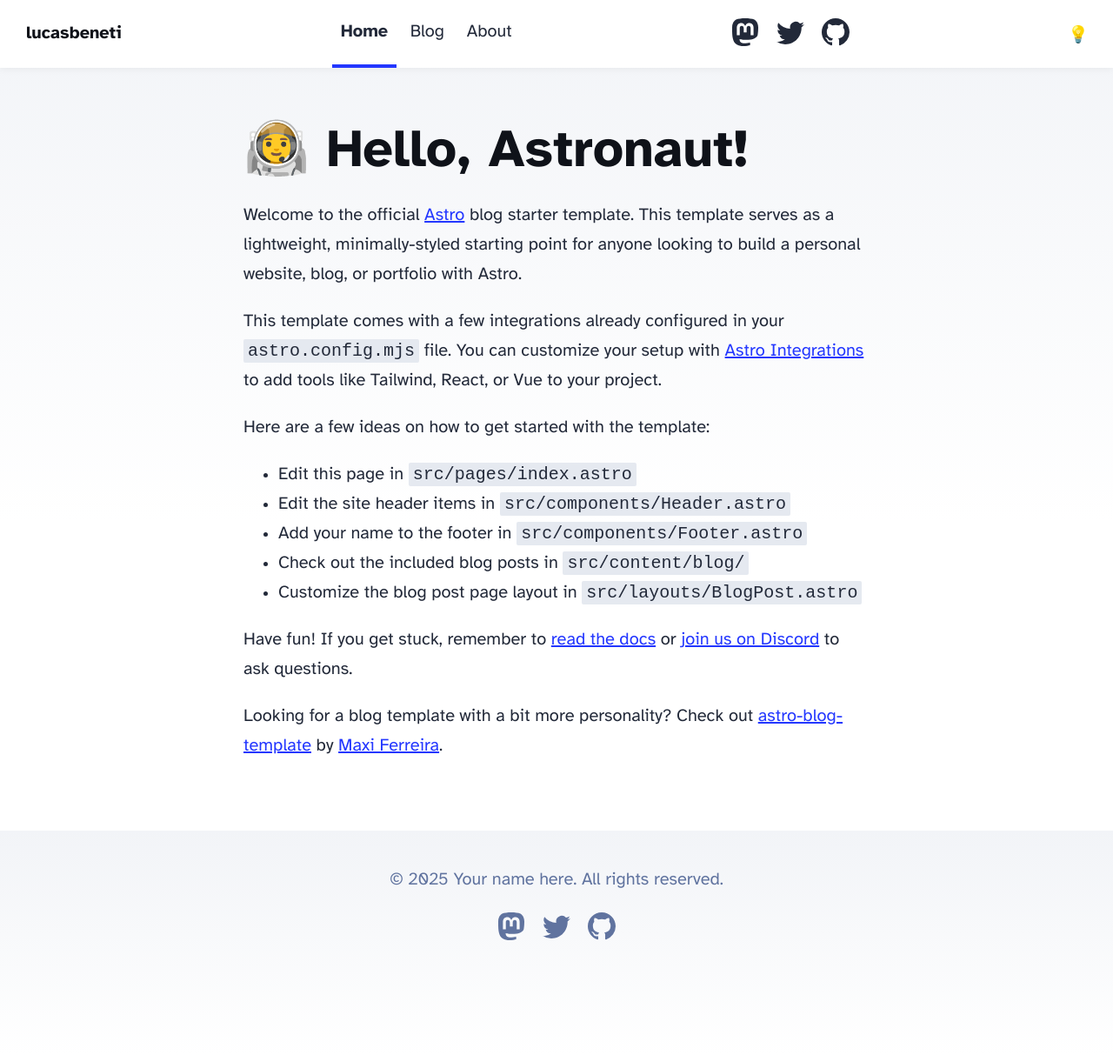
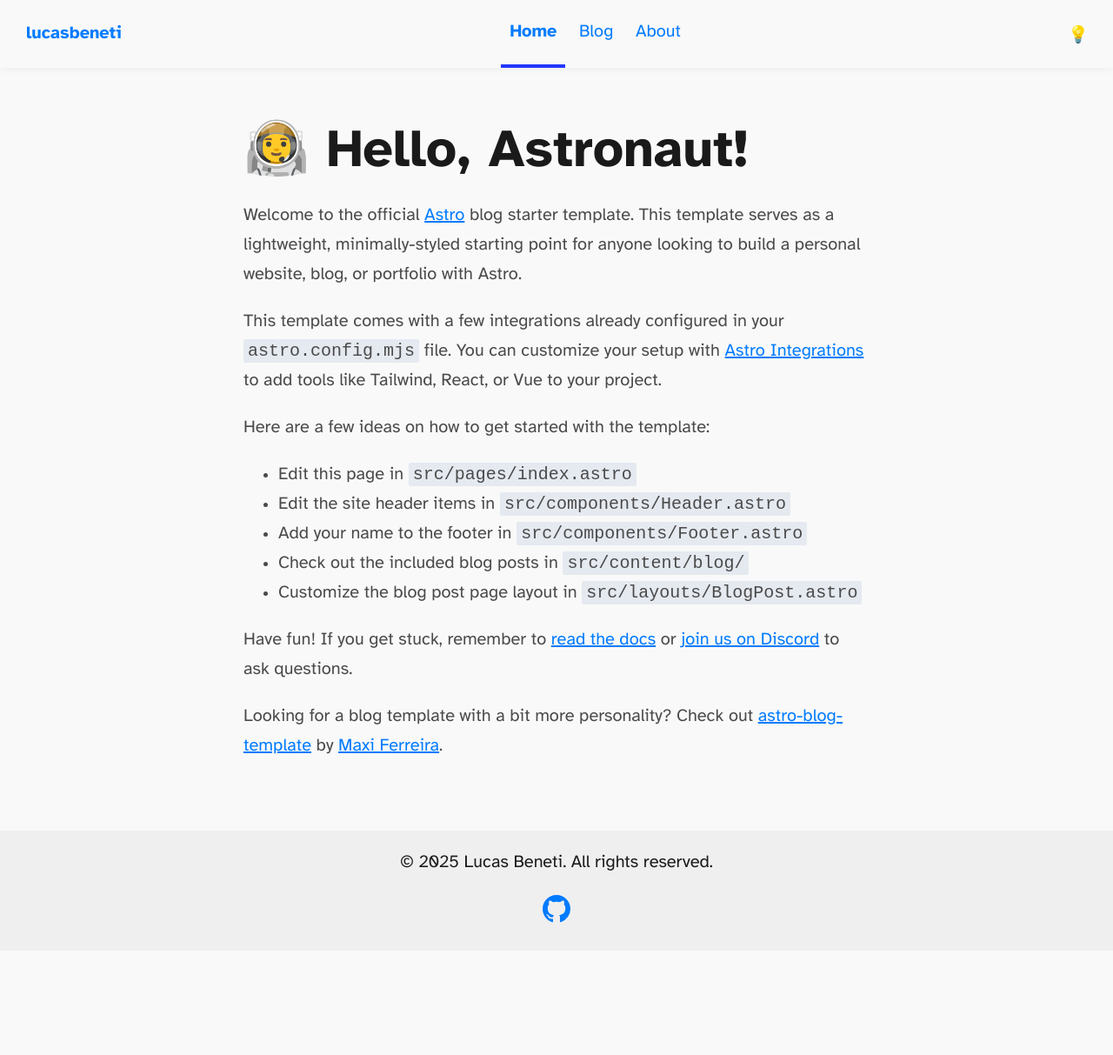
Before and after one commit to LucasBeneti/personal-blog, an Astro site: page / in a window 1280 px wide. Shown: the whole page at 87% size. After the commit the page ends 1093 px from the top, so only its background shows below. Built offline with nearby package versions, Linux system fonts and the light colour scheme; Astro itself is replaced by a stand-in of ours.

Commit message:
adding new themes colors and adjusting this colors into the correct place also added my first blog post

```diff
--- a/src/components/Footer.astro
+++ b/src/components/Footer.astro
@@ -3,33 +3,10 @@
 ---
 
 <footer>
-	&copy; {today.getFullYear()} Your name here. All rights reserved.
+	&copy; {today.getFullYear()} Lucas Beneti. All rights reserved.
 	<div class="social-links">
-		<a href="https://m.webtoo.ls/@astro" target="_blank">
-			<span class="sr-only">Follow Astro on Mastodon</span>
-			<svg
-				viewBox="0 0 16 16"
-				aria-hidden="true"
-				width="32"
-				height="32"
-				astro-icon="social/mastodon"
-				><path
-					fill="currentColor"
-					d="M11.19 12.195c2.016-.24 3.77-1.475 3.99-2.603.348-1.778.32-4.339.32-4.339 0-3.47-2.286-4.488-2.286-4.488C12.062.238 10.083.017 8.027 0h-.05C5.92.017 3.942.238 2.79.765c0 0-2.285 1.017-2.285 4.488l-.002.662c-.004.64-.007 1.35.011 2.091.083 3.394.626 6.74 3.78 7.57 1.454.383 2.703.463 3.709.408 1.823-.1 2.847-.647 2.847-.647l-.06-1.317s-1.303.41-2.767.36c-1.45-.05-2.98-.156-3.215-1.928a3.614 3.614 0 0 1-.033-.496s1.424.346 3.228.428c1.103.05 2.137-.064 3.188-.189zm1.613-2.47H11.13v-4.08c0-.859-.364-1.295-1.091-1.295-.804 0-1.207.517-1.207 1.541v2.233H7.168V5.89c0-1.024-.403-1.541-1.207-1.541-.727 0-1.091.436-1.091 1.296v4.079H3.197V5.522c0-.859.22-1.541.66-2.046.456-.505 1.052-.764 1.793-.764.856 0 1.504.328 1.933.983L8 4.39l.417-.695c.429-.655 1.077-.983 1.934-.983.74 0 1.336.259 1.791.764.442.505.661 1.187.661 2.046v4.203z"
-				></path></svg
-			>
-		</a>
-		<a href="https://twitter.com/astrodotbuild" target="_blank">
-			<span class="sr-only">Follow Astro on Twitter</span>
-			<svg viewBox="0 0 16 16" aria-hidden="true" width="32" height="32" astro-icon="social/twitter"
-				><path
-					fill="currentColor"
-					d="M5.026 15c6.038 0 9.341-5.003 9.341-9.334 0-.14 0-.282-.006-.422A6.685 6.685 0 0 0 16 3.542a6.658 6.658 0 0 1-1.889.518 3.301 3.301 0 0 0 1.447-1.817 6.533 6.533 0 0 1-2.087.793A3.286 3.286 0 0 0 7.875 6.03a9.325 9.325 0 0 1-6.767-3.429 3.289 3.289 0 0 0 1.018 4.382A3.323 3.323 0 0 1 .64 6.575v.045a3.288 3.288 0 0 0 2.632 3.218 3.203 3.203 0 0 1-.865.115 3.23 3.23 0 0 1-.614-.057 3.283 3.283 0 0 0 3.067 2.277A6.588 6.588 0 0 1 .78 13.58a6.32 6.32 0 0 1-.78-.045A9.344 9.344 0 0 0 5.026 15z"
-				></path></svg
-			>
-		</a>
-		<a href="https://github.com/withastro/astro" target="_blank">
-			<span class="sr-only">Go to Astro's GitHub repo</span>
+		<a href="https://github.com/lucasbeneti" target="_blank">
+			<span class="sr-only">Github Lucas Beneti</span>
 			<svg viewBox="0 0 16 16" aria-hidden="true" width="32" height="32" astro-icon="social/github"
 				><path
 					fill="currentColor"
@@ -41,9 +18,9 @@
 </footer>
 <style>
 	footer {
-		padding: 2em 1em 6em 1em;
-		background: linear-gradient(var(--gray-gradient)) no-repeat;
-		color: rgb(var(--gray));
+		padding: 1em;
+		background: var(--bg-secondary);
+		color: var(--text-primary);
 		text-align: center;
 	}
 	.social-links {
@@ -54,9 +31,9 @@
 	}
 	.social-links a {
 		text-decoration: none;
-		color: rgb(var(--gray));
+		color: var(--link-color);
 	}
 	.social-links a:hover {
-		color: rgb(var(--gray-dark));
+		color: var(--link-hover);
 	}
 </style>
--- a/src/components/Header.astro
+++ b/src/components/Header.astro
@@ -12,35 +12,6 @@
 			<HeaderLink href="/blog">Blog</HeaderLink>
 			<HeaderLink href="/about">About</HeaderLink>
 		</div>
-		<div class="social-links">
-			<a href="https://m.webtoo.ls/@astro" target="_blank">
-				<span class="sr-only">Follow Astro on Mastodon</span>
-				<svg viewBox="0 0 16 16" aria-hidden="true" width="32" height="32"
-					><path
-						fill="currentColor"
-						d="M11.19 12.195c2.016-.24 3.77-1.475 3.99-2.603.348-1.778.32-4.339.32-4.339 0-3.47-2.286-4.488-2.286-4.488C12.062.238 10.083.017 8.027 0h-.05C5.92.017 3.942.238 2.79.765c0 0-2.285 1.017-2.285 4.488l-.002.662c-.004.64-.007 1.35.011 2.091.083 3.394.626 6.74 3.78 7.57 1.454.383 2.703.463 3.709.408 1.823-.1 2.847-.647 2.847-.647l-.06-1.317s-1.303.41-2.767.36c-1.45-.05-2.98-.156-3.215-1.928a3.614 3.614 0 0 1-.033-.496s1.424.346 3.228.428c1.103.05 2.137-.064 3.188-.189zm1.613-2.47H11.13v-4.08c0-.859-.364-1.295-1.091-1.295-.804 0-1.207.517-1.207 1.541v2.233H7.168V5.89c0-1.024-.403-1.541-1.207-1.541-.727 0-1.091.436-1.091 1.296v4.079H3.197V5.522c0-.859.22-1.541.66-2.046.456-.505 1.052-.764 1.793-.764.856 0 1.504.328 1.933.983L8 4.39l.417-.695c.429-.655 1.077-.983 1.934-.983.74 0 1.336.259 1.791.764.442.505.661 1.187.661 2.046v4.203z"
-					></path></svg
-				>
-			</a>
-			<a href="https://twitter.com/astrodotbuild" target="_blank">
-				<span class="sr-only">Follow Astro on Twitter</span>
-				<svg viewBox="0 0 16 16" aria-hidden="true" width="32" height="32"
-					><path
-						fill="currentColor"
-						d="M5.026 15c6.038 0 9.341-5.003 9.341-9.334 0-.14 0-.282-.006-.422A6.685 6.685 0 0 0 16 3.542a6.658 6.658 0 0 1-1.889.518 3.301 3.301 0 0 0 1.447-1.817 6.533 6.533 0 0 1-2.087.793A3.286 3.286 0 0 0 7.875 6.03a9.325 9.325 0 0 1-6.767-3.429 3.289 3.289 0 0 0 1.018 4.382A3.323 3.323 0 0 1 .64 6.575v.045a3.288 3.288 0 0 0 2.632 3.218 3.203 3.203 0 0 1-.865.115 3.23 3.23 0 0 1-.614-.057 3.283 3.283 0 0 0 3.067 2.277A6.588 6.588 0 0 1 .78 13.58a6.32 6.32 0 0 1-.78-.045A9.344 9.344 0 0 0 5.026 15z"
-					></path></svg
-				>
-			</a>
-			<a href="https://github.com/withastro/astro" target="_blank">
-				<span class="sr-only">Go to Astro's GitHub repo</span>
-				<svg viewBox="0 0 16 16" aria-hidden="true" width="32" height="32"
-					><path
-						fill="currentColor"
-						d="M8 0C3.58 0 0 3.58 0 8c0 3.54 2.29 6.53 5.47 7.59.4.07.55-.17.55-.38 0-.19-.01-.82-.01-1.49-2.01.37-2.53-.49-2.69-.94-.09-.23-.48-.94-.82-1.13-.28-.15-.68-.52-.01-.53.63-.01 1.08.58 1.23.82.72 1.21 1.87.87 2.33.66.07-.52.28-.87.51-1.07-1.78-.2-3.64-.89-3.64-3.95 0-.87.31-1.59.82-2.15-.08-.2-.36-1.02.08-2.12 0 0 .67-.21 2.2.82.64-.18 1.32-.27 2-.27.68 0 1.36.09 2 .27 1.53-1.04 2.2-.82 2.2-.82.44 1.1.16 1.92.08 2.12.51.56.82 1.27.82 2.15 0 3.07-1.87 3.75-3.65 3.95.29.25.54.73.54 1.48 0 1.07-.01 1.93-.01 2.2 0 .21.15.46.55.38A8.012 8.012 0 0 0 16 8c0-4.42-3.58-8-8-8z"
-					></path></svg
-				>
-			</a>
-		</div>
 		<div>
 			<ThemeToggle />
 		</div>
@@ -50,7 +21,7 @@
 	header {
 		margin: 0;
 		padding: 0 1em;
-		background: white;
+		background: var(--bg-primary);
 		box-shadow: 0 2px 8px rgba(var(--black), 5%);
 	}
 	h2 {
@@ -69,7 +40,7 @@
 	}
 	nav a {
 		padding: 1em 0.5em;
-		color: var(--black);
+		color: var(--link-color);
 		border-bottom: 4px solid transparent;
 		text-decoration: none;
 	}
--- a/src/layouts/BlogPost.astro
+++ b/src/layouts/BlogPost.astro
@@ -59,9 +59,9 @@
 		<Header />
 		<main>
 			<article>
-				<div class="hero-image">
+				<!-- <div class="hero-image">
 					{heroImage && <Image width={1020} height={510} src={heroImage} alt="" />}
-				</div>
+				</div> -->
 				<div class="prose">
 					<div class="title">
 						<div class="date">
--- a/src/styles/global.css
+++ b/src/styles/global.css
@@ -1,10 +1,17 @@
-/*
-  The CSS in this style tag is based off of Bear Blog's default CSS.
-  https://github.com/HermanMartinus/bearblog/blob/297026a877bc2ab2b3bdfbd6b9f7961c350917dd/templates/styles/blog/default.css
-  License MIT: https://github.com/HermanMartinus/bearblog/blob/master/LICENSE.md
- */
+:root {
+  --bg-primary: #f9f9f9;
+  --bg-secondary: #efefef;
+  --bg-tertiary: #e0e0e0;
 
-:root {
+  /* Text Colors */
+  --text-primary: #1a1a1a;
+  --text-secondary: #4a4a4a;
+  --text-tertiary: #888888;
+
+  /* Links */
+  --link-color: #007bff;
+  --link-hover: #0056b3;
+
   --accent: #2337ff;
   --accent-dark: #000d8a;
   --black: 15, 18, 25;
@@ -25,6 +32,18 @@
   --gray-gradient: rgba(var(--gray-light), 50%), #121212;
   --box-shadow: 0 2px 6px rgba(var(--gray), 25%),
     0 8px 24px rgba(var(--gray), 33%), 0 16px 32px rgba(var(--gray), 33%);
+  --bg-primary: #121212;
+  --bg-secondary: #242424;
+  --bg-tertiary: #363636;
+
+  /* Text Colors */
+  --text-primary: #e0e0e0;
+  --text-secondary: #b0b0b0;
+  --text-tertiary: #757575;
+
+  /* Links */
+  --link-color: #3498db;
+  --link-hover: #2980b9;
 }
 
 @font-face {
@@ -46,11 +65,11 @@
   margin: 0;
   padding: 0;
   text-align: left;
-  background: linear-gradient(var(--gray-gradient)) no-repeat;
+  background-color: var(--bg-primary);
   background-size: 100% 600px;
   word-wrap: break-word;
   overflow-wrap: break-word;
-  color: rgb(var(--gray-dark));
+  color: var(--text-secondary);
   font-size: 20px;
   line-height: 1.7;
 }
@@ -67,7 +86,7 @@
 h5,
 h6 {
   margin: 0 0 0.5rem 0;
-  color: rgb(var(--black));
+  color: var(--text-primary);
   line-height: 1.2;
 }
 h1 {
@@ -90,10 +109,10 @@
   font-weight: 700;
 }
 a {
-  color: var(--accent);
+  color: var(--link-color);
 }
 a:hover {
-  color: var(--accent);
+  color: var(--link-hover);
 }
 p {
   margin-bottom: 1em;
@@ -124,6 +143,7 @@
 pre {
   padding: 1.5em;
   border-radius: 8px;
+  font-size: 14px;
 }
 pre > code {
   all: unset;
@@ -150,12 +170,12 @@
 /* Dark mode styles */
 @media (prefers-color-scheme: dark) {
   body {
-    background-color: #121212;
-    color: #e0e0e0;
+    background-color: var(--bg-primary);
+    color: var(--text-secondary);
   }
 
   a {
-    color: #bb86fc;
+    color: var(--link-color);
   }
 
   /* Additional dark mode styling adjustments can be added here */
```
Also changed, not shown: src/content/blog/pwa-implementation.md (added, +127 -0 lines).
